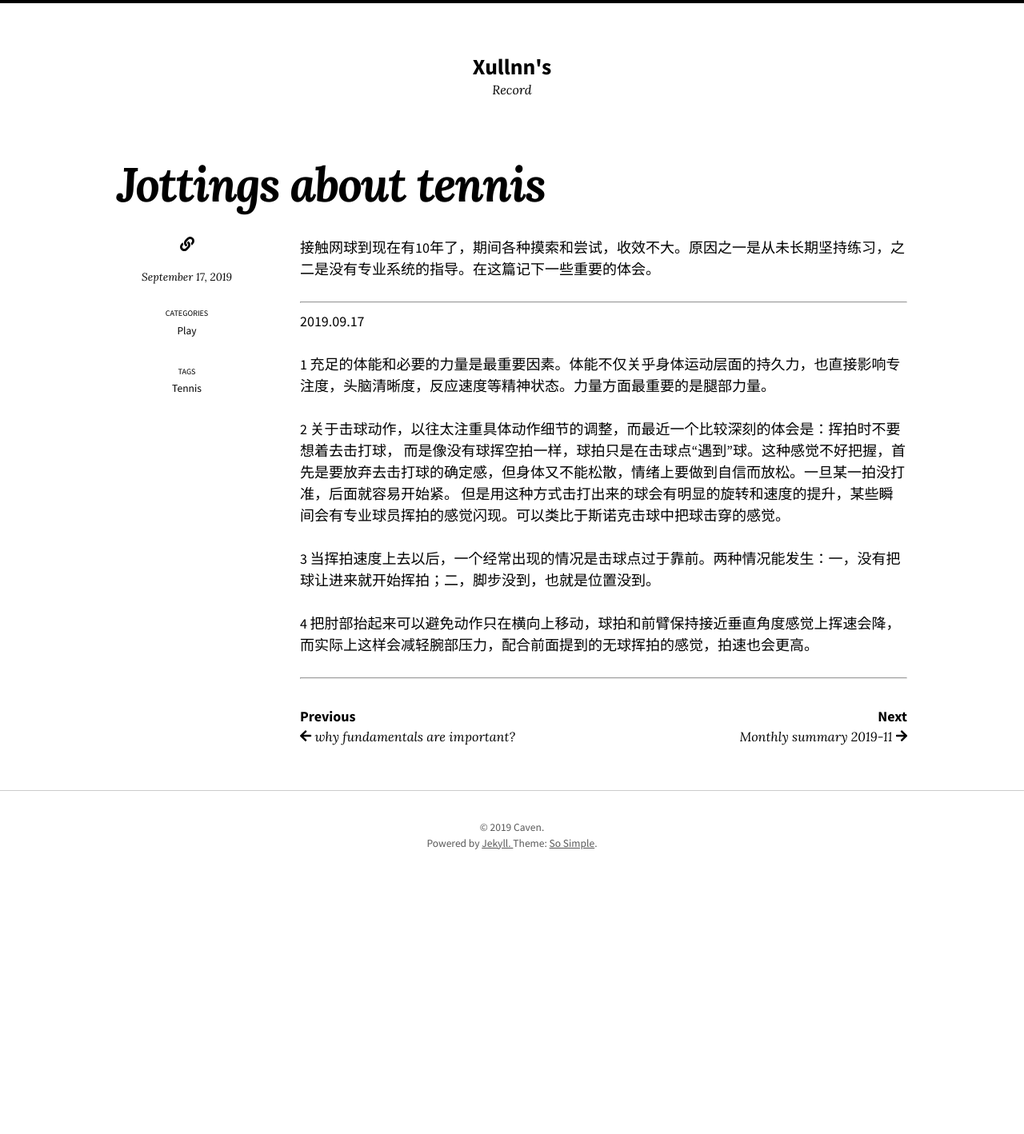
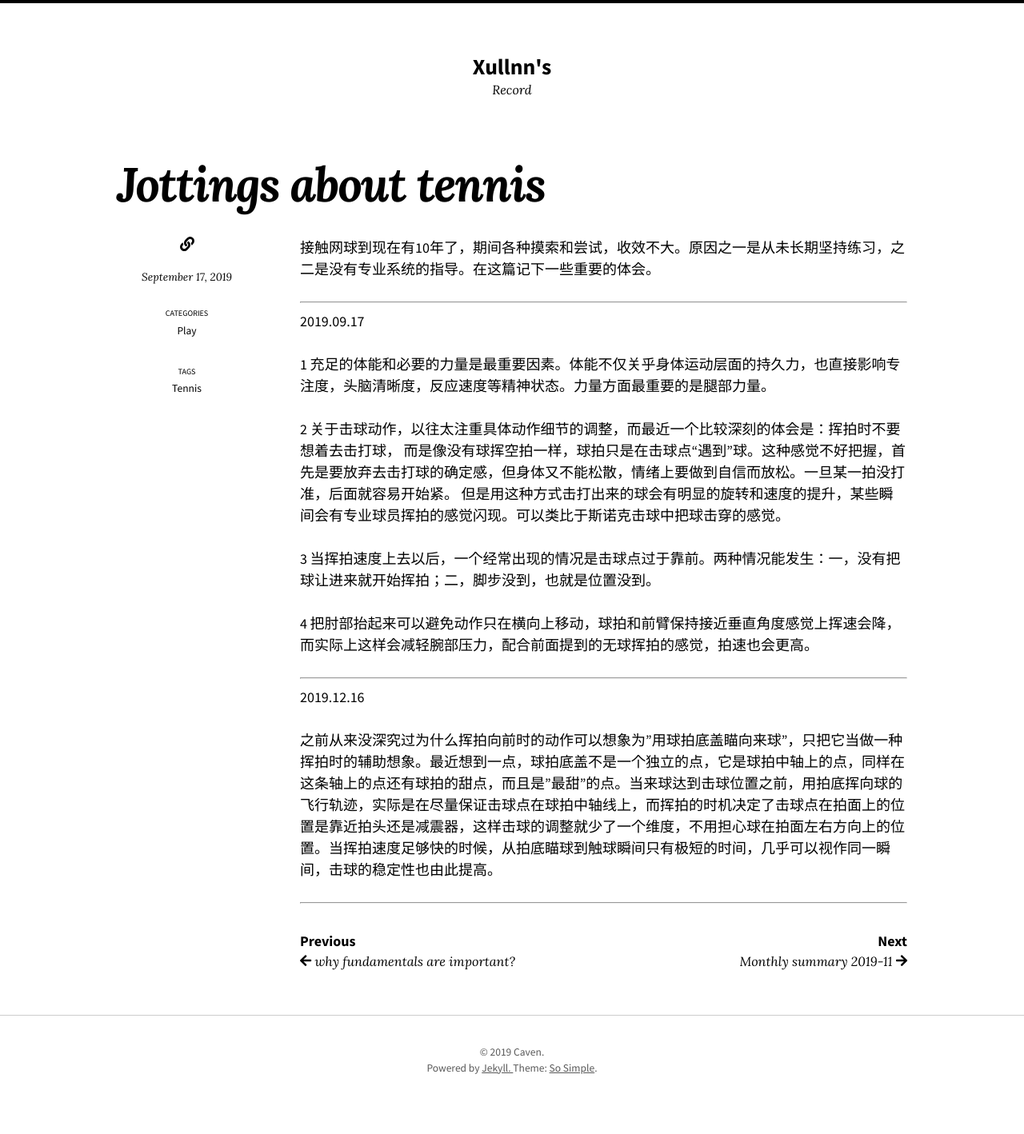
Before and after one commit to uidoyen/xullnn.github.io, a Jekyll site: the page built from _posts/2019-09-17-jottings-about-tennis.md, in a window 1280 px wide. Shown: the whole page at 80% size. Built offline with Jekyll 4.4.1, drawn with Linux system fonts in a browser that asks for light colours; nearby versions of some CDN libraries; before the commit the page ends 1137 px from its top, so only the background shows below that.

Commit message:
updated blog

```diff
--- a/_posts/2019-09-17-jottings-about-tennis.md
+++ b/_posts/2019-09-17-jottings-about-tennis.md
@@ -19,3 +19,9 @@ tags: [Tennis]
 4 把肘部抬起来可以避免动作只在横向上移动，球拍和前臂保持接近垂直角度感觉上挥速会降，而实际上这样会减轻腕部压力，配合前面提到的无球挥拍的感觉，拍速也会更高。
 
 ---
+
+2019.12.16
+
+之前从来没深究过为什么挥拍向前时的动作可以想象为"用球拍底盖瞄向来球"，只把它当做一种挥拍时的辅助想象。最近想到一点，球拍底盖不是一个独立的点，它是球拍中轴上的点，同样在这条轴上的点还有球拍的甜点，而且是"最甜"的点。当来球达到击球位置之前，用拍底挥向球的飞行轨迹，实际是在尽量保证击球点在球拍中轴线上，而挥拍的时机决定了击球点在拍面上的位置是靠近拍头还是减震器，这样击球的调整就少了一个维度，不用担心球在拍面左右方向上的位置。当挥拍速度足够快的时候，从拍底瞄球到触球瞬间只有极短的时间，几乎可以视作同一瞬间，击球的稳定性也由此提高。
+
+---
```
Also changed, not shown: _posts/2019-12-11-monthly-summary.md (+4 -0 lines).
